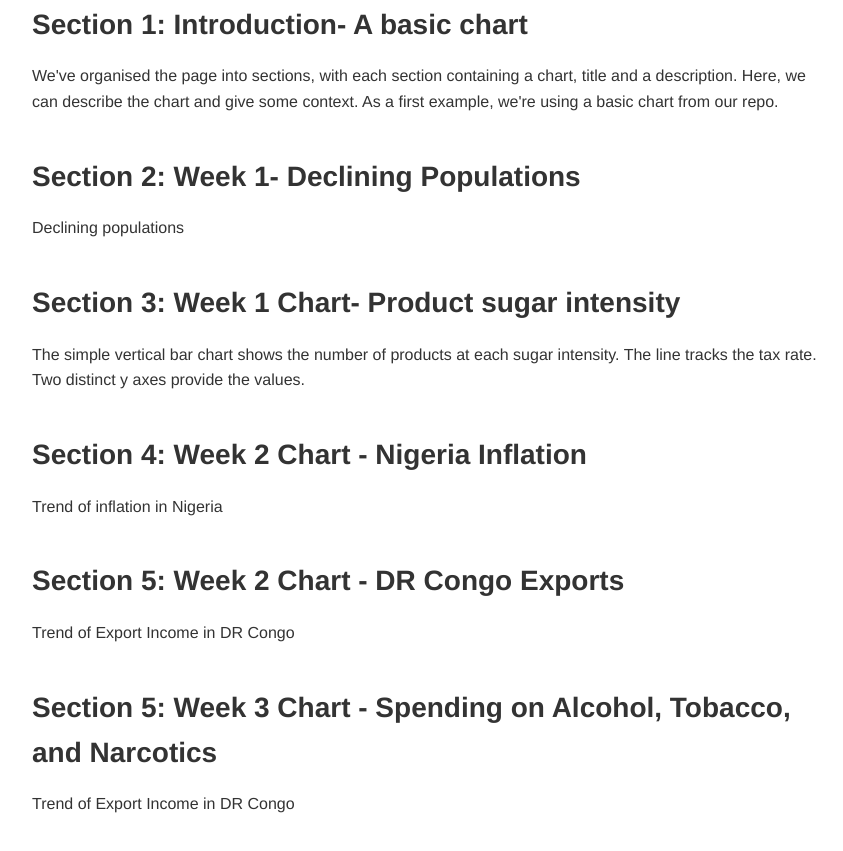
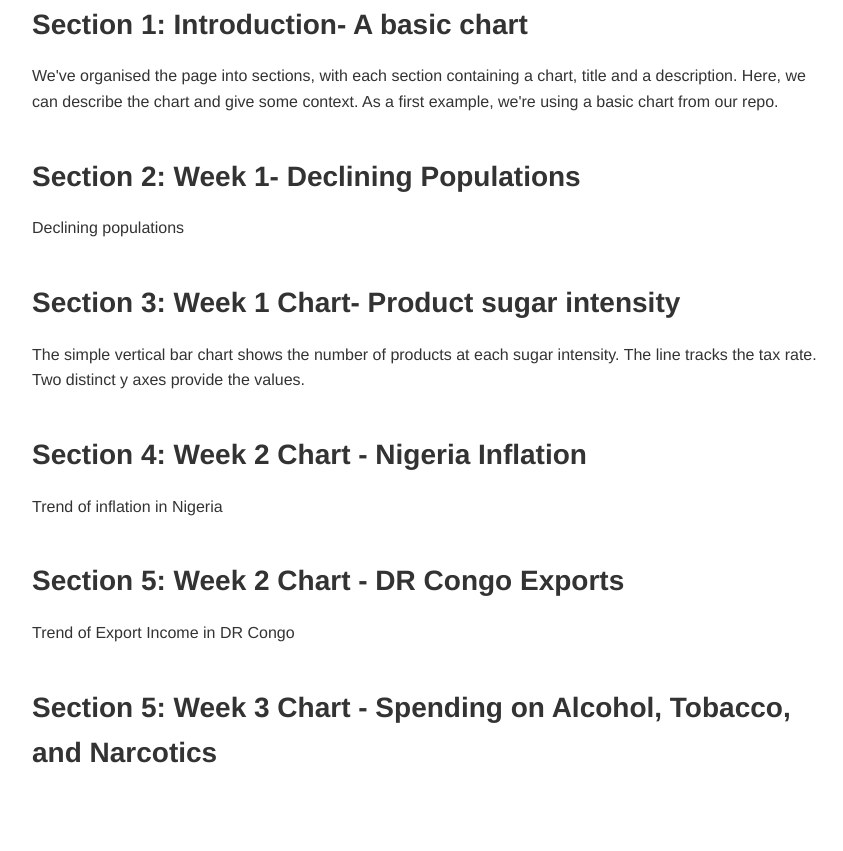
Before and after one commit to emmamkimani/emmamkimani.github.io, a plain HTML site: page index.html in a window 1280 px wide. Shown: the part 315-1166 px from the top of the page, without its empty margins (208-1051 px from the left). After the commit the page ends 1130 px from the top, so only its background shows below. Drawn offline with Linux system fonts and the light colour scheme; a script that the page names is missing.

Commit message:
Add files via upload

```diff
--- a/index.html
+++ b/index.html
@@ -111,7 +111,6 @@
         <div class="chart-description">
             <h2>Section 5: Week 3 Chart - Spending on Alcohol, Tobacco, and Narcotics</h2>
             <p> <!-- This is a paragraph, it's the main way to display text on a web page -->
-            Trend of Export Income in DR Congo
             </p>
         </div>
         <figure id="Location6"></figure> <!-- we give it an id so we can put a vega-lite graph here with VegaEmbed -->
```
